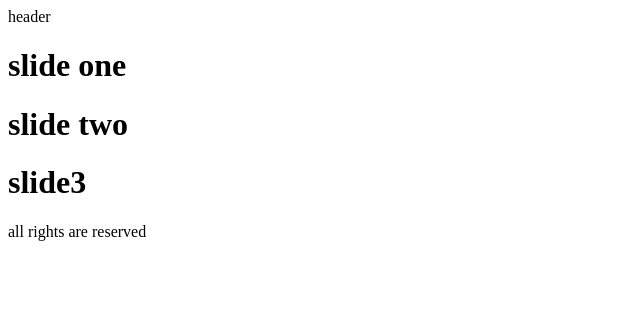
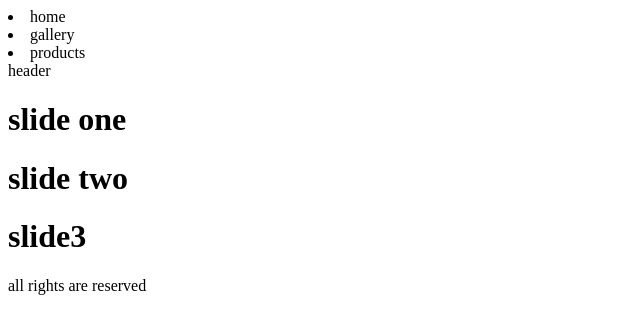
Before and after one commit to sina1369/git.project.one, a plain HTML site: page index.html in a window 1280 px wide. Shown: the whole page, without its empty margins (0-640 px from the left). Drawn offline with Linux system fonts and the light colour scheme.

Commit message:
navigation created

```diff
--- a/index.html
+++ b/index.html
@@ -7,6 +7,11 @@
     <title>Document</title>
 </head>
 <body>
+    <nav>
+        <li>home</li>
+        <li>gallery</li>
+        <li>products</li>
+    </nav>
 <header>
     header
 </header>
```
